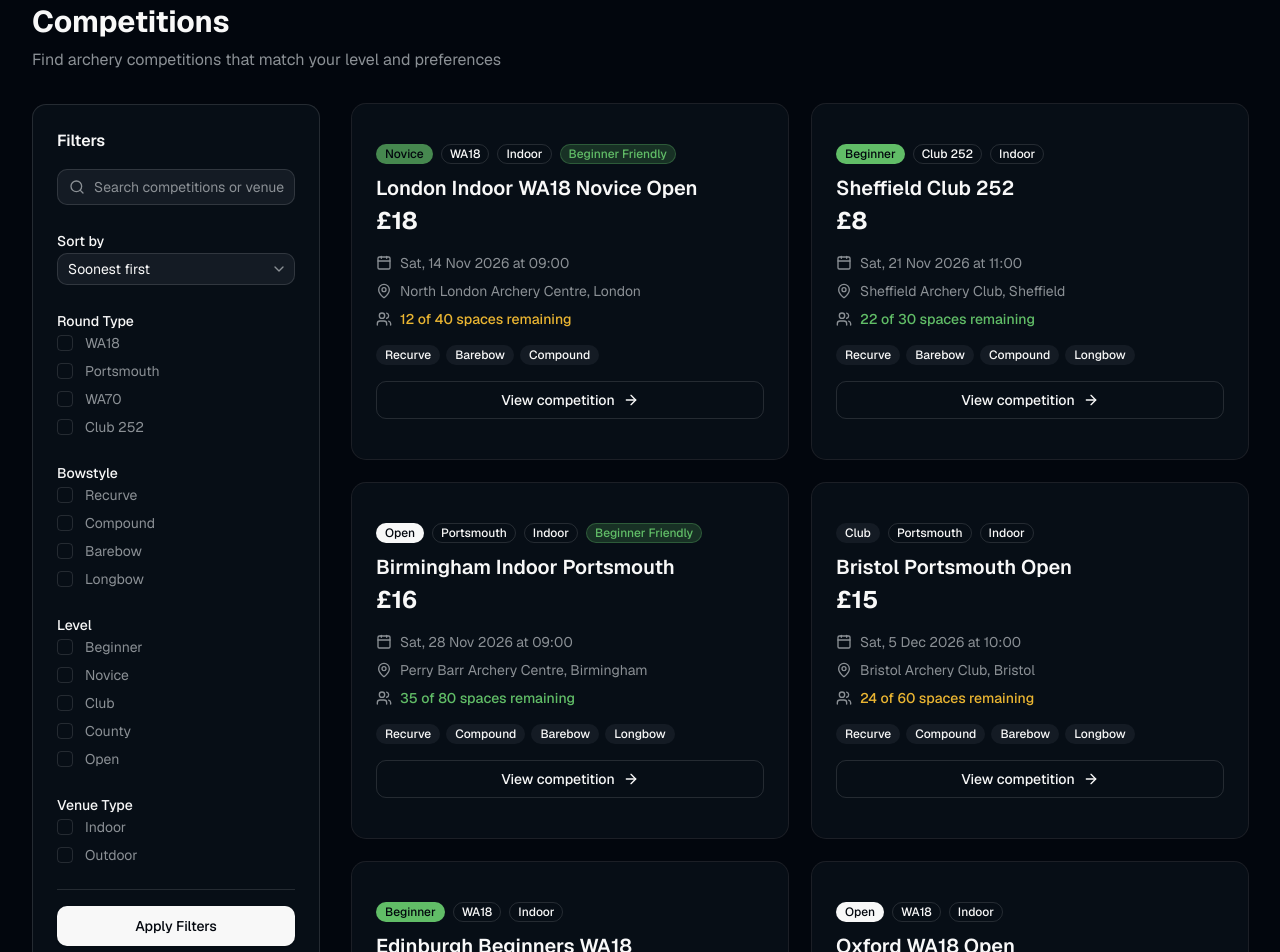
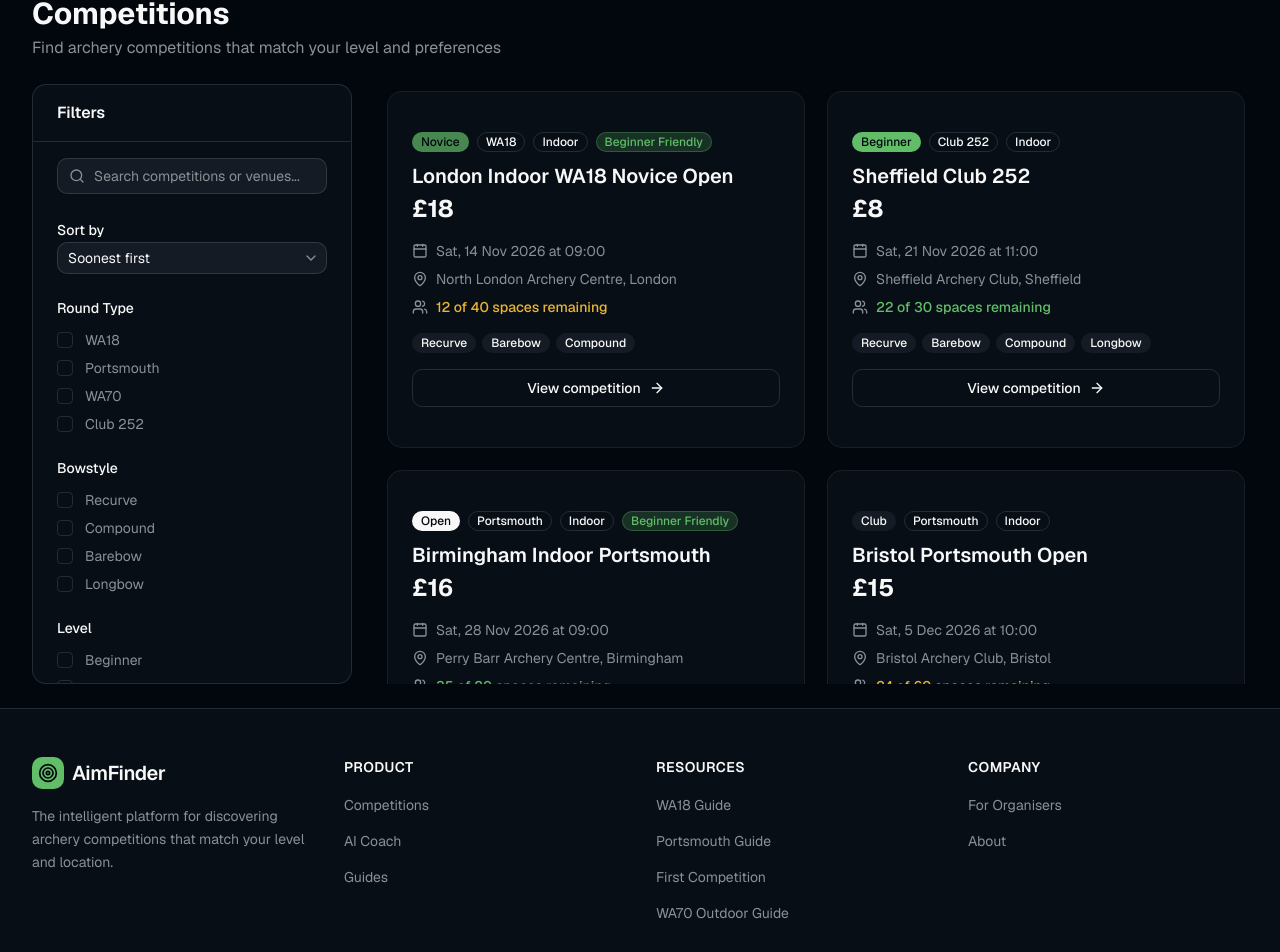
Before and after one commit to sanjeevz3009/AimFinder-Archery-Competition-Finder, a Next.js app: page /competitions in a window 1280 px wide. Shown: the part 93-1045 px from the top of the page. Built offline with nearby package versions, Linux system fonts and the light colour scheme.

Commit message:
feat: enhance Competitions page layout and improve filter functionality with instant updates

```diff
--- a/app/competitions/page.tsx
+++ b/app/competitions/page.tsx
@@ -147,31 +147,48 @@ export default async function CompetitionsPage(props: {
   );
 
   return (
-    <div className="min-h-screen">
-      <div className="mx-auto max-w-7xl px-4 py-8 sm:px-6 lg:px-8">
-        {/* Page header */}
-        <div className="mb-8">
+    /*
+     * Full-viewport layout:
+     * - Outer div is exactly viewport height minus navbar (64px)
+     * - overflow-hidden ONLY on the two inner scroll columns, not the wrapper
+     *   (putting it on the wrapper clips card shadows and borders)
+     * - Sidebar: wider at w-80 so all filter groups fit without truncation
+     * - Cards: independent scroll with padding so shadows aren't clipped
+     */
+    <div
+      className="mx-auto flex max-w-7xl flex-col px-4 sm:px-6 lg:px-8"
+      style={{ height: 'calc(100vh - 4rem)' }}
+    >
+      {/* Page header - fixed, never scrolls */}
+      <div className="flex-shrink-0 py-6">
         <h1 className="text-3xl font-bold text-foreground">Competitions</h1>
-          <p className="mt-2 text-muted-foreground">
+        <p className="mt-1 text-muted-foreground">
           Find archery competitions that match your level and preferences
         </p>
       </div>
 
-        <div className="flex flex-col gap-8 lg:flex-row">
-          {/* Sidebar - desktop only */}
-          <aside className="hidden w-72 flex-shrink-0 lg:block">
-            <div className="sticky top-24 rounded-xl border border-border bg-card p-6">
-              <h2 className="mb-4 text-base font-semibold text-foreground">
+      {/* Two-column body - fills remaining height */}
+      <div className="flex min-h-0 flex-1 gap-8 pb-6">
+        {/* Sidebar - w-80 gives enough room for all filter groups */}
+        <aside className="hidden w-80 flex-shrink-0 lg:flex lg:flex-col min-h-0">
+          <div className="flex min-h-0 flex-1 flex-col rounded-xl border border-border bg-card">
+            {/* Sticky header inside the sidebar */}
+            <div className="flex-shrink-0 border-b border-border px-6 py-4">
+              <h2 className="text-base font-semibold text-foreground">
                 Filters
               </h2>
+            </div>
+            {/* Scrollable filter content */}
+            <div className="min-h-0 flex-1 overflow-y-auto px-6 py-4">
               <CompetitionFilters />
+            </div>
           </div>
         </aside>
 
-          {/* Main content */}
-          <div className="flex-1">
-            {/* Mobile filter trigger + active filter indicator */}
-            <div className="mb-6 flex items-center justify-between lg:hidden">
+        {/* Cards column - scrolls independently */}
+        <div className="flex min-h-0 flex-1 flex-col">
+          {/* Mobile filter trigger */}
+          <div className="mb-4 flex flex-shrink-0 items-center justify-between lg:hidden">
             <MobileFilters />
             {hasFilters && (
               <span className="text-sm text-muted-foreground">
@@ -181,10 +198,10 @@ export default async function CompetitionsPage(props: {
           </div>
 
           {/*
-             * Suspense boundary - shows skeleton while CompetitionsList
-             * awaits its async searchParams. The key forces a fresh render
-             * whenever the URL changes, preventing stale results.
+           * px-1 + negative mx-1 trick: gives card shadows room to render
+           * without the scrollbar sitting flush against the cards.
            */}
+          <div className="min-h-0 flex-1 overflow-y-auto px-1 pt-2 pb-2">
             <Suspense
               key={JSON.stringify(params)}
               fallback={<CompetitionsListSkeleton />}
--- a/components/competition-filters.tsx
+++ b/components/competition-filters.tsx
@@ -1,8 +1,8 @@
 'use client';
 
-import { useState, Suspense } from 'react';
+import { useState, Suspense, useEffect, useRef } from 'react';
 import { useRouter, useSearchParams } from 'next/navigation';
-import { Search, SlidersHorizontal, X } from 'lucide-react';
+import { Search, SlidersHorizontal, X, Check } from 'lucide-react';
 import { Input } from '@/components/ui/input';
 import { Button } from '@/components/ui/button';
 import { Badge } from '@/components/ui/badge';
@@ -28,7 +28,7 @@ const sortOptions = [
   { value: 'beginner', label: 'Beginner friendly first' },
 ];
 
-// Quick filter chips shown on the homepage hero
+// Quick filter chips (homepage hero)
 const quickFilters = [
   { label: 'Indoor 18m', params: 'location=Indoor&round=WA18' },
   { label: 'WA18', params: 'round=WA18' },
@@ -38,16 +38,29 @@ const quickFilters = [
   { label: 'London', params: 'q=London' },
 ];
 
-// Core filter form - used both in the sidebar and the mobile sheet
-function CompetitionFiltersContent({
-  onFilterChange,
+// Shared filter form
+// instant={true}  -> desktop sidebar: every checkbox/select fires immediately
+// instant={false} -> mobile sheet: user picks filters then taps Apply
+function FiltersForm({
+  instant,
+  onApply,
 }: {
-  onFilterChange?: () => void;
+  instant: boolean;
+  onApply?: () => void;
 }) {
   const router = useRouter();
   const searchParams = useSearchParams();
 
+  // Initialise from current URL params so state reflects the active filters
   const [search, setSearch] = useState(searchParams.get('q') ?? '');
+  const debounceRef = useRef<ReturnType<typeof setTimeout> | null>(null);
+
+  // Clean up any pending debounce when the component unmounts
+  useEffect(() => {
+    return () => {
+      if (debounceRef.current) clearTimeout(debounceRef.current);
+    };
+  }, []);
   const [selectedRounds, setSelectedRounds] = useState<string[]>(
     searchParams.get('round')?.split(',').filter(Boolean) ?? [],
   );
@@ -62,18 +75,44 @@ function CompetitionFiltersContent({
   );
   const [sort, setSort] = useState(searchParams.get('sort') ?? 'soonest');
 
-  // Push current filter state into the URL
-  const applyFilters = () => {
-    const params = new URLSearchParams();
-    if (search) params.set('q', search);
-    if (selectedRounds.length) params.set('round', selectedRounds.join(','));
-    if (selectedBowstyles.length)
-      params.set('bowstyle', selectedBowstyles.join(','));
-    if (selectedLevels.length) params.set('level', selectedLevels.join(','));
-    if (selectedLocation) params.set('location', selectedLocation);
-    if (sort && sort !== 'soonest') params.set('sort', sort);
-    router.push(`/competitions?${params.toString()}`);
-    onFilterChange?.();
+  // Build URLSearchParams from current local state
+  const buildParams = (
+    overrides: {
+      search?: string;
+      rounds?: string[];
+      bowstyles?: string[];
+      levels?: string[];
+      location?: string;
+      sort?: string;
+    } = {},
+  ) => {
+    const s = overrides.search ?? search;
+    const r = overrides.rounds ?? selectedRounds;
+    const b = overrides.bowstyles ?? selectedBowstyles;
+    const l = overrides.levels ?? selectedLevels;
+    const loc = 'location' in overrides ? overrides.location : selectedLocation;
+    const srt = overrides.sort ?? sort;
+
+    const p = new URLSearchParams();
+    if (s) p.set('q', s);
+    if (r.length) p.set('round', r.join(','));
+    if (b.length) p.set('bowstyle', b.join(','));
+    if (l.length) p.set('level', l.join(','));
+    if (loc) p.set('location', loc);
+    if (srt && srt !== 'soonest') p.set('sort', srt);
+    return p;
+  };
+
+  // Push to router - only called directly when instant=true
+  const pushNow = (overrides = {}) => {
+    const p = buildParams(overrides);
+    router.push(`/competitions${p.size ? `?${p}` : ''}`);
+  };
+
+  // Apply button handler - used when instant=false (mobile)
+  const handleApply = () => {
+    pushNow();
+    onApply?.();
   };
 
   const clearFilters = () => {
@@ -84,19 +123,20 @@ function CompetitionFiltersContent({
     setSelectedLocation('');
     setSort('soonest');
     router.push('/competitions');
-    onFilterChange?.();
+    onApply?.();
   };
 
   const toggleArray = (
     value: string,
     current: string[],
     setter: (v: string[]) => void,
+    key: 'rounds' | 'bowstyles' | 'levels',
   ) => {
-    setter(
-      current.includes(value)
-        ? current.filter((v) => v !== value)
-        : [...current, value],
-    );
+    const next = current.includes(value)
+      ? current.filter((v) => v !== value)
+      : [...current, value];
+    setter(next);
+    if (instant) pushNow({ [key]: next });
   };
 
   const hasFilters =
@@ -108,15 +148,34 @@ function CompetitionFiltersContent({
 
   return (
     <div className="space-y-6">
-      {/* Search */}
+      {/* Search
+           Desktop (instant=true):  debounces 400ms, fires as user types
+           Mobile  (instant=false): fires on Enter or via Apply button     */}
       <div className="relative">
         <Search className="absolute left-3 top-1/2 h-4 w-4 -translate-y-1/2 text-muted-foreground" />
         <Input
           placeholder="Search competitions or venues..."
           value={search}
-          onChange={(e) => setSearch(e.target.value)}
-          onKeyDown={(e) => e.key === 'Enter' && applyFilters()}
-          className="pl-9 bg-secondary border-border h-9"
+          onChange={(e) => {
+            const value = e.target.value;
+            setSearch(value);
+            if (instant) {
+              // Debounce - push 400ms after the user stops typing
+              if (debounceRef.current) clearTimeout(debounceRef.current);
+              debounceRef.current = setTimeout(() => {
+                pushNow({ search: value });
+              }, 400);
+            }
+          }}
+          onKeyDown={(e) => {
+            if (e.key === 'Enter') {
+              // Cancel any pending debounce and push immediately
+              if (debounceRef.current) clearTimeout(debounceRef.current);
+              pushNow({ search: e.currentTarget.value });
+              if (!instant) onApply?.();
+            }
+          }}
+          className="h-9 border-border bg-secondary pl-9"
         />
       </div>
 
@@ -125,8 +184,11 @@ function CompetitionFiltersContent({
         <label className="text-sm font-medium text-foreground">Sort by</label>
         <Select
           value={sort}
-          onChange={(e) => setSort(e.target.value)}
-          className="bg-secondary border-border"
+          onChange={(e) => {
+            setSort(e.target.value);
+            if (instant) pushNow({ sort: e.target.value });
+          }}
+          className="border-border bg-secondary"
         >
           {sortOptions.map((opt) => (
             <SelectItem key={opt.value} value={opt.value}>
@@ -136,7 +198,7 @@ function CompetitionFiltersContent({
         </Select>
       </div>
 
-      {/* Round type */}
+      {/* Round Type */}
       <FilterGroup label="Round Type">
         {roundTypes.map((round) => (
           <CheckboxRow
@@ -144,7 +206,7 @@ function CompetitionFiltersContent({
             label={round}
             checked={selectedRounds.includes(round)}
             onChange={() =>
-              toggleArray(round, selectedRounds, setSelectedRounds)
+              toggleArray(round, selectedRounds, setSelectedRounds, 'rounds')
             }
           />
         ))}
@@ -158,7 +220,12 @@ function CompetitionFiltersContent({
             label={style}
             checked={selectedBowstyles.includes(style)}
             onChange={() =>
-              toggleArray(style, selectedBowstyles, setSelectedBowstyles)
+              toggleArray(
+                style,
+                selectedBowstyles,
+                setSelectedBowstyles,
+                'bowstyles',
+              )
             }
           />
         ))}
@@ -172,31 +239,38 @@ function CompetitionFiltersContent({
             label={level}
             checked={selectedLevels.includes(level)}
             onChange={() =>
-              toggleArray(level, selectedLevels, setSelectedLevels)
+              toggleArray(level, selectedLevels, setSelectedLevels, 'levels')
             }
           />
         ))}
       </FilterGroup>
 
-      {/* Indoor / Outdoor */}
+      {/* Venue Type */}
       <FilterGroup label="Venue Type">
         {locations.map((loc) => (
           <CheckboxRow
             key={loc}
             label={loc}
             checked={selectedLocation === loc}
-            onChange={() =>
-              setSelectedLocation(selectedLocation === loc ? '' : loc)
-            }
+            onChange={() => {
+              const next = selectedLocation === loc ? '' : loc;
+              setSelectedLocation(next);
+              if (instant) pushNow({ location: next });
+            }}
           />
         ))}
       </FilterGroup>
 
       {/* Actions */}
-      <div className="flex flex-col gap-2 border-t border-border pt-4">
-        <Button onClick={applyFilters} className="w-full">
-          Apply Filters
-        </Button>
+      <div className="space-y-2 border-t border-border pt-4">
+        {/* Apply button - mobile only */}
+        {!instant && (
+          <Button onClick={handleApply} className="w-full">
+            <Check className="mr-2 h-4 w-4" />
+            Apply Filters
+          </Button>
+        )}
+        {/* Clear - shown when any filter is active */}
         {hasFilters && (
           <Button variant="outline" onClick={clearFilters} className="w-full">
             <X className="mr-2 h-4 w-4" />
@@ -208,7 +282,7 @@ function CompetitionFiltersContent({
   );
 }
 
-// Small helper sub-components
+// Small helpers
 function FilterGroup({
   label,
   children,
@@ -218,7 +292,7 @@ function FilterGroup({
 }) {
   return (
     <div className="space-y-3">
-      <label className="text-sm font-medium text-foreground">{label}</label>
+      <p className="text-sm font-medium text-foreground">{label}</p>
       <div className="space-y-2">{children}</div>
     </div>
   );
@@ -241,10 +315,12 @@ function CheckboxRow({
   );
 }
 
-// Public exports - Suspense wrappers required because useSearchParams()
-// must be inside a Suspense boundary in Next.js App Router.
-
-/** Desktop sidebar filter panel */
+// Public exports
+/**
+ * Desktop sidebar - instant filtering on every change, no Apply button.
+ * Keyed on the search params string so the form remounts when the URL
+ * changes externally (e.g. "Clear all filters" from the empty state).
+ */
 export function CompetitionFilters() {
   return (
     <Suspense
@@ -255,12 +331,12 @@ export function CompetitionFilters() {
         </div>
       }
     >
-      <CompetitionFiltersContent />
+      <CompetitionFiltersKeyed instant={true} />
     </Suspense>
   );
 }
 
-/** Mobile slide-over filter sheet */
+/** Mobile sheet - Apply button, sheet closes on apply */
 export function MobileFilters() {
   const [open, setOpen] = useState(false);
 
@@ -268,9 +344,7 @@ export function MobileFilters() {
     <Sheet open={open} onOpenChange={setOpen}>
       <button
         onClick={() => setOpen(true)}
-        className={cn(
-          'inline-flex items-center justify-center gap-2 rounded-lg border border-border bg-background px-3 py-2 text-sm font-medium transition-colors hover:bg-secondary lg:hidden',
-        )}
+        className="inline-flex items-center justify-center gap-2 rounded-lg border border-border bg-background px-3 py-2 text-sm font-medium transition-colors hover:bg-secondary lg:hidden"
       >
         <SlidersHorizontal className="h-4 w-4" />
         Filters
@@ -289,7 +363,10 @@ export function MobileFilters() {
               <div className="h-40 animate-pulse rounded-lg bg-secondary" />
             }
           >
-            <CompetitionFiltersContent onFilterChange={() => setOpen(false)} />
+            <CompetitionFiltersKeyed
+              instant={false}
+              onApply={() => setOpen(false)}
+            />
           </Suspense>
         </div>
       </SheetContent>
@@ -297,7 +374,25 @@ export function MobileFilters() {
   );
 }
 
-/** Quick-filter badge chips used on the homepage hero */
+/**
+ * Wrapper that reads searchParams and uses them as a key so FiltersForm
+ * remounts whenever the URL changes - ensuring local state always reflects
+ * the current URL (including when cleared externally).
+ */
+function CompetitionFiltersKeyed({
+  instant,
+  onApply,
+}: {
+  instant: boolean;
+  onApply?: () => void;
+}) {
+  const searchParams = useSearchParams();
+  // Re-key on the full param string - forces a remount on every URL change
+  const key = searchParams.toString();
+  return <FiltersForm key={key} instant={instant} onApply={onApply} />;
+}
+
+/** Quick-filter chips on the homepage hero */
 function QuickFiltersContent() {
   const router = useRouter();
   const searchParams = useSearchParams();
@@ -316,7 +411,7 @@ function QuickFiltersContent() {
         <Badge
           key={filter.label}
           variant="outline"
-          className="cursor-pointer px-3 py-1 hover:bg-secondary transition-colors"
+          className="cursor-pointer px-3 py-1 transition-colors hover:bg-secondary"
           onClick={() => handleQuickFilter(filter.params)}
         >
           {filter.label}
```
Lines whose indentation alone changed are shown as unchanged.
